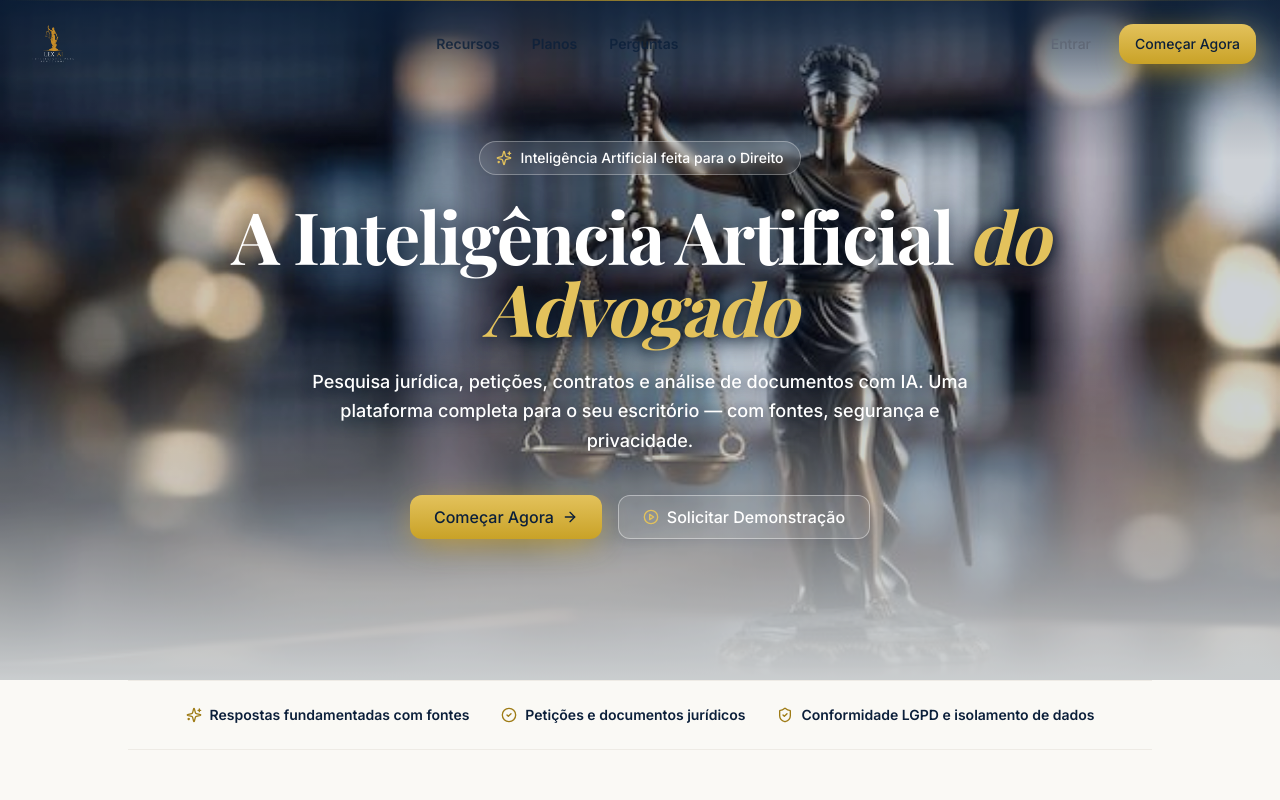
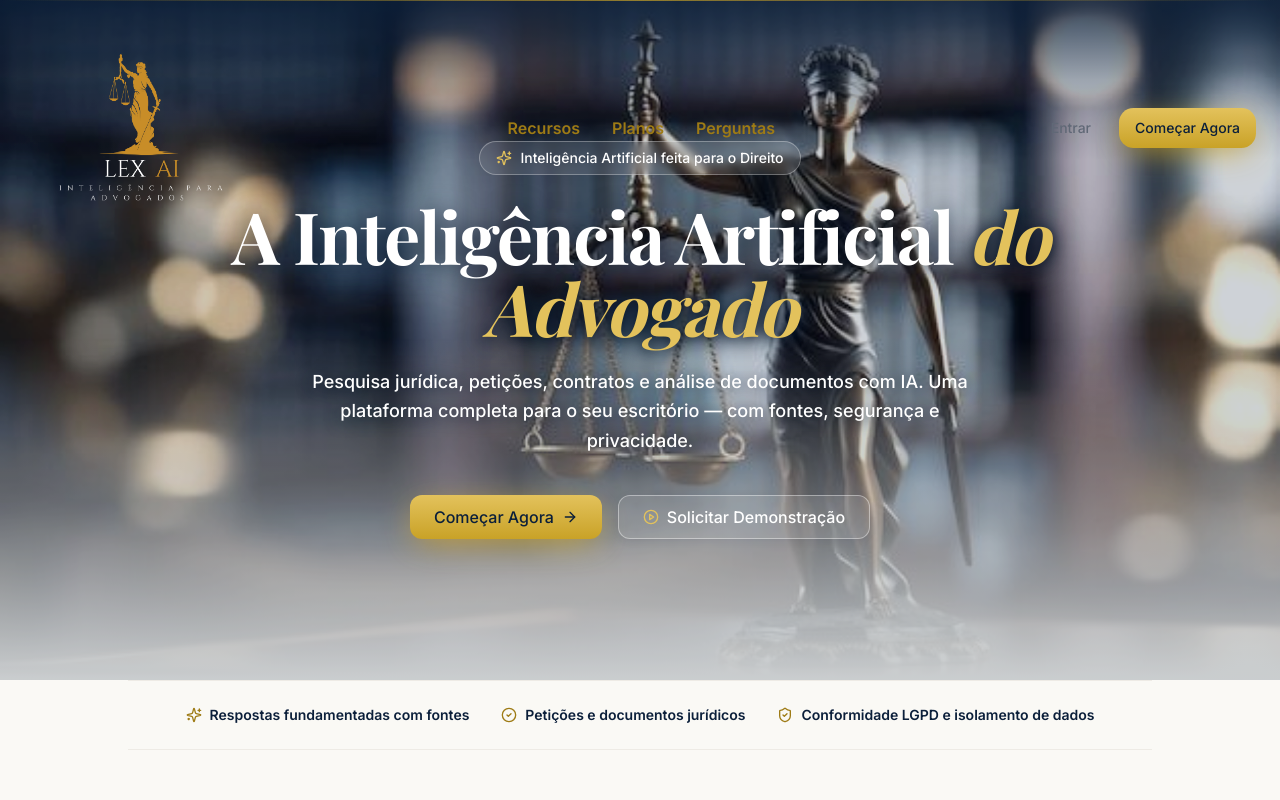
Before and after one commit to BONOVOXDF/lexai, a Next.js app in the folder frontend/: page / in a window 1280 px wide. Shown: the top 800 px of the page. Built offline with nearby package versions, Linux system fonts and the light colour scheme.

Commit message:
feat: links dourados na navbar e logo 4x maior

```diff
--- a/frontend/components/landing/navbar.tsx
+++ b/frontend/components/landing/navbar.tsx
@@ -39,7 +39,7 @@ export function LandingNavbar() {
 
       <div className="mx-auto flex max-w-7xl items-center justify-between px-4 sm:px-6">
         <Link href="/" aria-label="LEX AI - Início">
-          <Logo size="md" />
+          <Logo size="lg" />
         </Link>
 
         <nav className="hidden items-center gap-8 md:flex">
@@ -47,7 +47,7 @@ export function LandingNavbar() {
             <a
               key={link.href}
               href={link.href}
-              className="text-sm font-semibold text-navy/80 transition-colors hover:text-gold-dark dark:text-white/85 dark:hover:text-gold-light"
+              className="text-base font-semibold text-gold-dark transition-colors hover:text-gold dark:text-gold-light dark:hover:text-gold"
             >
               {link.label}
             </a>
```
